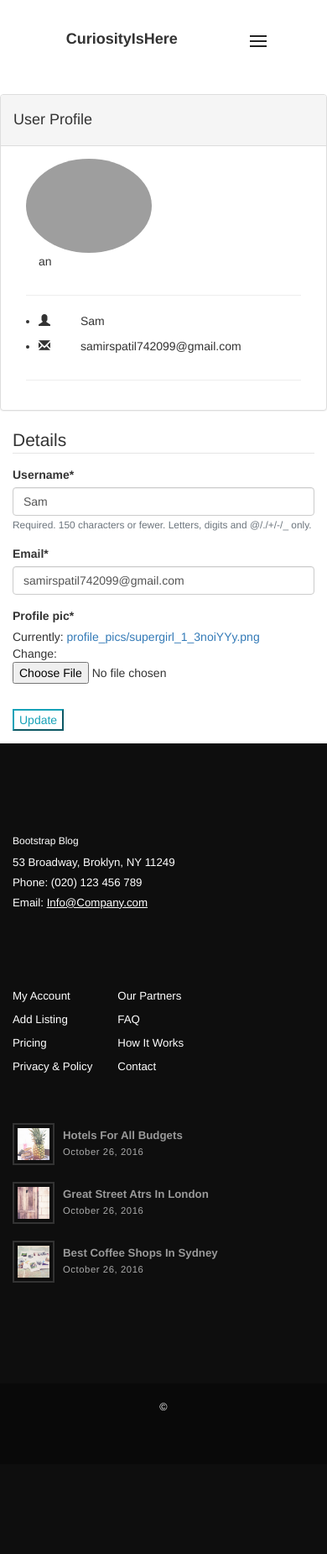
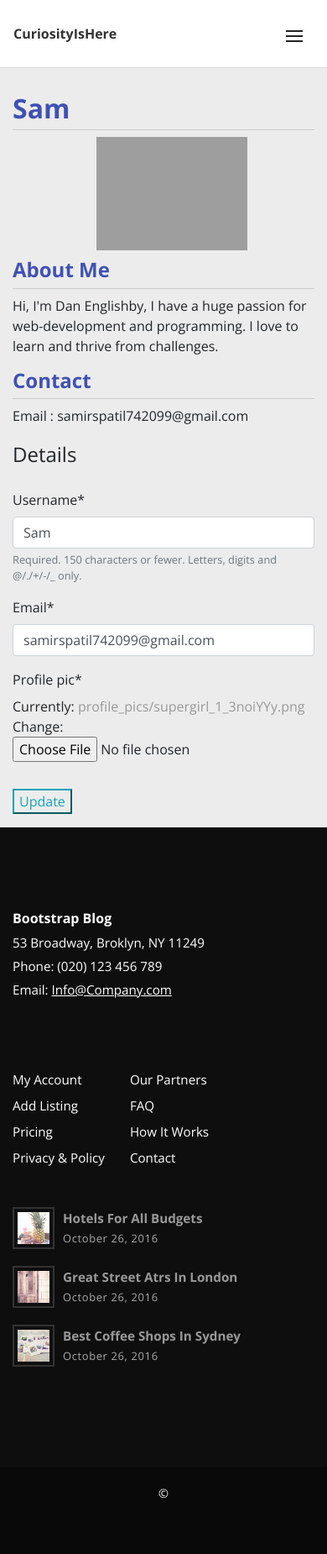
Before and after one commit to samirpatil2000/Tech-Blog, a Django app: page /U/profile/ in a window 390 px wide. Shown: the whole page at 84% size. Before the commit the page ends 1679 px from the top, so only its background shows below. Run offline with Django 3.2, Linux system fonts and the light colour scheme; a user stored in the database is signed in; data comes from the database, SQL or seed files in the repository; both versions use the stored data as it was after the commit; some libraries are stand-ins or nearby versions; some web fonts are replaced; grey boxes are pictures that could not be loaded.

Commit message:
all html is updated

```diff
--- a/templates/Users/profile.html
+++ b/templates/Users/profile.html
@@ -3,37 +3,94 @@
 {% load crispy_forms_tags %}
 {% block body %}
 
-<!------ Include the above in your HEAD tag ---------->
-<link href="//netdna.bootstrapcdn.com/bootstrap/3.0.0/css/bootstrap.min.css" rel="stylesheet" id="bootstrap-css">
-<script src="//netdna.bootstrapcdn.com/bootstrap/3.0.0/js/bootstrap.min.js"></script>
-<script src="//code.jquery.com/jquery-1.11.1.min.js"></script>
-    <div class="container">
-          <div class="row">
-              <div class="panel panel-default">
-              <div class="panel-heading">  <h4 >User Profile</h4></div>
-               <div class="panel-body">
-              <div class="col-md-4 col-xs-12 col-sm-6 col-lg-4">
-               <img alt="User Pic" src="{{ user.profile.profile_pic.url }}" id="profile-image1"  height="300" width="150" class="img-circle img-responsive">
-              </div>
-              <div class="col-md-8 col-xs-12 col-sm-6 col-lg-8" >
-                  <div class="container" >
-                    <!--<h2>{{ user.first_name }}  {{user.last_name}}</h2> -->
-                    <p>an   <b> </b></p>
 
 
-                  </div>
-                   <hr>
-                  <ul class="container details" >
-                    <li><p><span class="glyphicon glyphicon-user one" style="width:50px;"></span>{{user.username}}</p></li>
-                    <li><p><span class="glyphicon glyphicon-envelope one" style="width:50px;"></span>{{user.email}}</p></li>
-                  </ul>
-                  <hr>
-              </div>
-        </div>
-    </div>
-    </div>
+<!------ Include the above in your HEAD tag ---------->
+<!--<link href="//netdna.bootstrapcdn.com/bootstrap/3.0.0/css/bootstrap.min.css" rel="stylesheet" id="bootstrap-css">-->
+<!--<script src="//netdna.bootstrapcdn.com/bootstrap/3.0.0/js/bootstrap.min.js"></script>-->
+<!--<script src="//code.jquery.com/jquery-1.11.1.min.js"></script>-->
+<!--<div style = "margin-left:0px; margin-right:0px">-->
+
+<!--              <div class="panel panel-default">-->
+<!--              <div class="panel-heading">  <h4 >User Profile</h4></div>-->
+<!--               <div class="panel-body">-->
+<!--              <div class="col-md-4 col-xs-12 col-sm-6 col-lg-4">-->
+<!--               <img alt="User Pic" style = "margin-left:0px;" src="{{ user.profile.profile_pic.url }}" id="profile-image1"  height="300" width="150" class="img-circle img-responsive">-->
+<!--              </div>-->
+<!--              <div class="col-md-8 col-xs-12 col-sm-6 col-lg-8" >-->
+<!--                  <div class="container" >-->
+<!--                    &lt;!&ndash;<h2>{{ user.first_name }}  {{user.last_name}}</h2> &ndash;&gt;-->
+<!--                    <p>an   <b> </b></p>-->
 
 
+<!--                  </div>-->
+<!--                   <hr>-->
+<!--                  <ul class="container details" >-->
+<!--                    <li><p><span class="glyphicon glyphicon-user one" style="width:50px;"></span>{{user.username}}</p></li>-->
+<!--                    <li><p><span class="glyphicon glyphicon-envelope one" style="width:50px;"></span>{{user.email}}</p></li>-->
+<!--                  </ul>-->
+<!--                  <hr>-->
+<!--              </div>-->
+<!--        </div>-->
+<!--    </div>-->
+
+<!--</div>-->
+
+<style>body {background: #ececec;}
+h1, h2, h3, h4, h5 {
+  border-bottom: 1px solid #ccc;
+  color: #3F51B5;
+  padding-bottom: 8px
+}
+.containersam {
+  margin: auto;
+  width: auto;
+  text-align: center;
+}
+.listFlex {display: flex; justify-content: center;}
+
+.img {
+  width: 100%;
+}
+.responsive {
+  width: 50%;
+  height: auto;
+}
+</style>
+
+
+
+<div class="container">
+   <h2 style="margin-top:30px;" >{{ user.first_name }}  {{user.last_name}}  {{user.username}}</h2>
+   <a href="#"><img  style="margin-left:100px;" class="responsive"  align="center" src="{{ user.profile.profile_pic.url }}"  border="0" /></a>
+   <h4 style="margin-top:10px" >About Me </h4>
+   <p>Hi, I'm Dan Englishby, I have a huge passion for web-development and programming. I love to learn and thrive from challenges.</p>
+   <h4>Contact</h4>
+
+   <p>Email : {{user.email}} </p>
+<!--   <div class="listFlex">-->
+<!--      <div>-->
+<!--         <ul>-->
+<!--            <li>PHP</li>-->
+<!--            <li>HTML</li>-->
+<!--            <li>CSS</li>-->
+<!--         </ul>-->
+<!--      </div>-->
+<!--      <div>-->
+<!--         <ul>-->
+<!--            <li>JavaScript</li>-->
+<!--            <li>JQuery</li>-->
+<!--            <li>C#</li>-->
+<!--         </ul>-->
+<!--      </div>-->
+<!--   </div>-->
+
+
+
+
+
+<!--<div style = "margin-left:70px; margin-right:70px">-->
+<div>
      <form method="POST" enctype="multipart/form-data">
         {% csrf_token %}
         <fieldset class="form-group">
@@ -45,5 +102,6 @@
             <button class="btn-outline-info" type="submit"> Update </button>
         </div>
     </form>
-    </div>
+</div>
+</div>
 {% endblock body %}
--- a/templates/post_food/categories.html
+++ b/templates/post_food/categories.html
@@ -20,7 +20,7 @@
               <div class="post col-xl-6">
 
                  {% load static %}
-                <div class="post-thumbnail"><a href="{{ post.get_absolute_url }}"><img src="{{ post.thumbnail.url}}" alt="..."  width="200" height="200"></a></div>
+                <div class="post-thumbnail"><a href="{{ post.get_absolute_url }}"><img src="{{ post.thumbnail.url}}" alt="..."  class="img-fluid"></a></div>
                 <div class="post-details">
 <!--                  <div class="post-meta d-flex justify-content-between">-->
 <!--                    <div class="date meta-last">{{post.date_posted}}</div>-->
--- a/templates/post_food/head.html
+++ b/templates/post_food/head.html
@@ -11,26 +11,25 @@
     <meta name="robots" content="all,follow">
     <!-- Bootstrap CSS-->
      {% load static %}
-    <link rel="stylesheet" href="{% static 'post_food/vendor/bootstrap/css/bootstrap.min.css' %}">
+    <link rel="stylesheet" href="{% static 'vendor/bootstrap/css/bootstrap.min.css' %}">
     <!-- Font Awesome CSS-->
-    <link rel="stylesheet" href="{% static 'post_food/vendor/font-awesome/css/font-awesome.min.css' %}">
+    <link rel="stylesheet" href="{% static 'vendor/font-awesome/css/font-awesome.min.css' %}">
     <!-- Custom icon font-->
-    <link rel="stylesheet" href="{% static 'post_food/css/fontastic.css' %}">
+    <link rel="stylesheet" href="{% static 'css/fontastic.css' %}">
     <!-- Google fonts - Open Sans-->
     <link rel="stylesheet" href="https://fonts.googleapis.com/css?family=Open+Sans:300,400,700">
     <!-- Fancybox-->
-    <link rel="stylesheet" href="{% static 'post_food/vendor/@fancyapps/fancybox/jquery.fancybox.min.css' %}">
+    <link rel="stylesheet" href="{% static 'vendor/@fancyapps/fancybox/jquery.fancybox.min.css' %}">
     <!-- theme stylesheet-->
-    <link rel="stylesheet" href="{% static 'post_food/css/style.default.css' %}" id="theme-stylesheet">
+    <link rel="stylesheet" href="{% static 'css/style.default.css' %}" id="theme-stylesheet">
     <!-- Custom stylesheet - for your changes-->
-    <link rel="stylesheet" href="{% static 'post_food/css/custom.css' %}">
+    <link rel="stylesheet" href="{% static 'css/custom.css' %}">
     <!-- Favicon-->
-    <link rel="shortcut icon" href="{% static 'post_food/favicon.png' %}">
+    <link rel="shortcut icon" href="{% static 'favicon.png' %}">
 
-    <link  href="{% static 'post_food/css/github.css' %}" rel="stylesheet">
+    <link  href="{% static 'css/github.css' %}" rel="stylesheet">
 
-    <link  href="{% static 'post_food/css/post.css' %}" rel="stylesheet">
-
+    <link  href="{% static 'css/post.css' %}" rel="stylesheet">
 
     <!-- Tweaks for older IEs--><!--[if lt IE 9]>
         <script post_food="https://oss.maxcdn.com/html5shiv/3.7.3/html5shiv.min.js"></script>
--- a/templates/post_food/scripts.html
+++ b/templates/post_food/scripts.html
@@ -1,11 +1,11 @@
 {% load static %}
 <!-- JavaScript files-->
-<script src="{% static 'post_food/vendor/jquery/jquery.min.js' %}"></script>
-<script src="{% static 'post_food/vendor/popper.js/umd/popper.min.js' %}"> </script>
-<script src="{% static 'post_food/vendor/bootstrap/js/bootstrap.min.js' %}"></script>
-<script src="{% static 'post_food/vendor/jquery.cookie/jquery.cookie.js' %}"> </script>
-<script src="{% static 'post_food/vendor/@fancyapps/fancybox/jquery.fancybox.min.js' %}"></script>
-<script src="{% static 'post_food/js/front.js' %}"></script>
+<script src="{% static 'vendor/jquery/jquery.min.js' %}"></script>
+<script src="{% static 'vendor/popper.js/umd/popper.min.js' %}"> </script>
+<script src="{% static 'vendor/bootstrap/js/bootstrap.min.js' %}"></script>
+<script src="{% static 'vendor/jquery.cookie/jquery.cookie.js' %}"> </script>
+<script src="{% static 'vendor/@fancyapps/fancybox/jquery.fancybox.min.js' %}"></script>
+<script src="{% static 'js/front.js' %}"></script>
 
-<script src='{% static "post_food/js/highlight.pack.js" %}'></script>
+<script src='{% static "js/highlight.pack.js" %}'></script>
 <script>hljs.initHighlightingOnLoad();</script>
```
Also changed, not shown: templates/post_food/blog.html (+39 -37 lines), templates/post_food/index.html (+19 -13 lines), templates/post_food/post_detail.html (+20 -20 lines), templates/post_food/user_post.html (+15 -8 lines), db.sqlite3.
